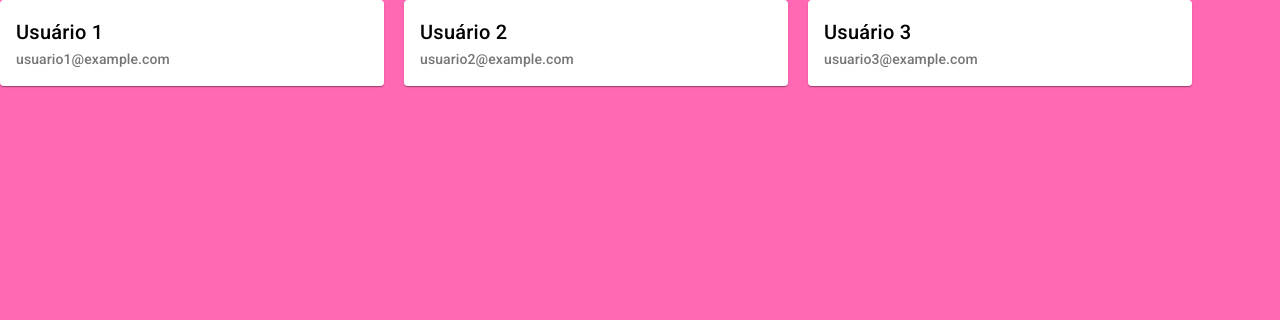
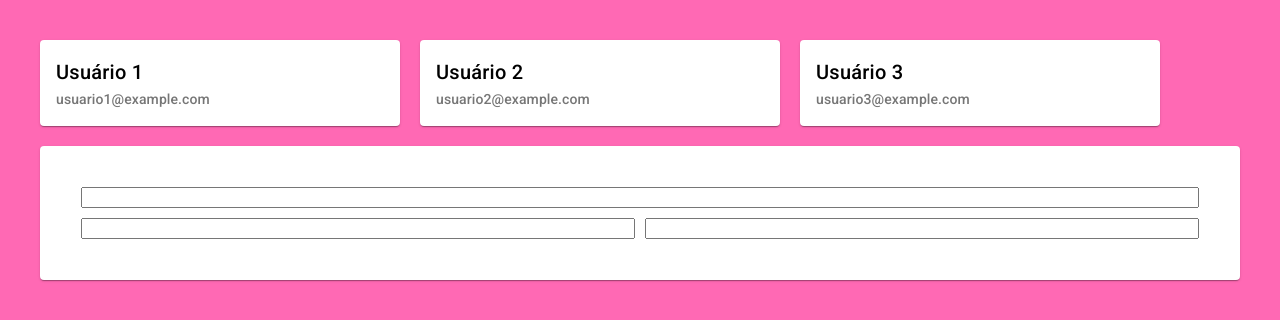
Before and after one commit to pinkiepieisa/Projetos-Angular, an Angular app in the folder projeto-template-driven-forms/: page / in a window 1280 px wide. Shown: the top 320 px of the page. Built offline with nearby package versions, Linux system fonts and the light colour scheme.

Commit message:
Componente do forms

```diff
--- a/projeto-template-driven-forms/src/app/app.component.html
+++ b/projeto-template-driven-forms/src/app/app.component.html
@@ -1,5 +1,6 @@
-<app-users-card-list
-    [usersList]="usersList"
-    (onUserSelected)="onUserSelected($event)"
-></app-users-card-list>
-<!-- Passando os valores da lista por Input -->
+<div style="margin-bottom: 20px;">
+    <app-users-card-list [usersList]="usersList" (onUserSelected)="onUserSelected($event)"></app-users-card-list>
+    <!-- Passando os valores da lista por Input -->
+</div>
+
+<app-user-form></app-user-form>
--- /dev/null
+++ b/projeto-template-driven-forms/src/app/components/user-form/user-form.component.html
@@ -0,0 +1,21 @@
+<mat-card>
+    <mat-card-content>
+        <form class="user-form">
+            <div class="user-form__row">
+                <div class="user-form__item user-form__item-100">
+                    <input style="width: 100%;" />
+                </div>
+            </div>
+
+            <div class="user-form__row">
+                <div class="user-form__item user-form__item-50">
+                    <input style="width: 100%;"/>
+                </div>
+
+                <div class="user-form__item user-form__item-50">
+                    <input style="width: 100%;"/>
+                </div>
+            </div>
+        </form>
+    </mat-card-content>
+</mat-card>
--- /dev/null
+++ b/projeto-template-driven-forms/src/app/components/user-form/user-form.component.scss
@@ -0,0 +1,21 @@
+.user-form {
+    height: 100%;
+    padding: 20px;
+
+    &__row {
+        width: 100%;
+        display: flex;
+    }
+
+    &__item {
+        padding: 5px;
+    }
+
+    &__item-50 {
+        width: 50%;
+    }
+
+    &__item-100 {
+        width: 100%;
+    }
+}
--- a/projeto-template-driven-forms/src/app/components/users-card-list/users-card-list.component.html
+++ b/projeto-template-driven-forms/src/app/components/users-card-list/users-card-list.component.html
@@ -1,5 +1,5 @@
 <div class="users">
-    <mat-card class="users__card" *ngFor="let user of usersList; let i = index" (click)="OnUserSelected()" >
+    <mat-card class="users__card" *ngFor="let user of usersList; let i = index" (click)="OnUserSelected(i)" >
         <!-- Variável mutável chamada user que vai percorrer a variável usersList que é um array que guarda os dados dos usuários  -->
         <mat-card-header>
             <mat-card-title> {{ user.name }} </mat-card-title>
--- a/projeto-template-driven-forms/src/styles.scss
+++ b/projeto-template-driven-forms/src/styles.scss
@@ -1,6 +1,6 @@
 /* You can add global styles to this file, and also import other style files */
 
-html, body { height: 100%; }
+html, body { height: 100%; padding: 20px; }
 body { margin: 0; font-family: Roboto, "Helvetica Neue", sans-serif; background-color: hotpink; }
 
 * {
```
Also changed, not shown: projeto-template-driven-forms/src/app/components/components.module.ts (+5 -2 lines), projeto-template-driven-forms/src/app/components/user-form/user-form.component.ts (added, +10 -0 lines).
